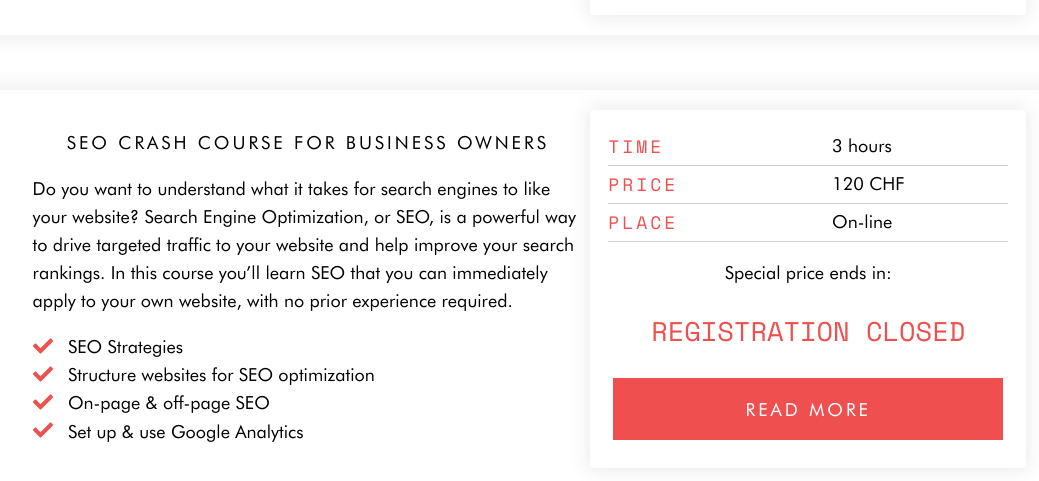
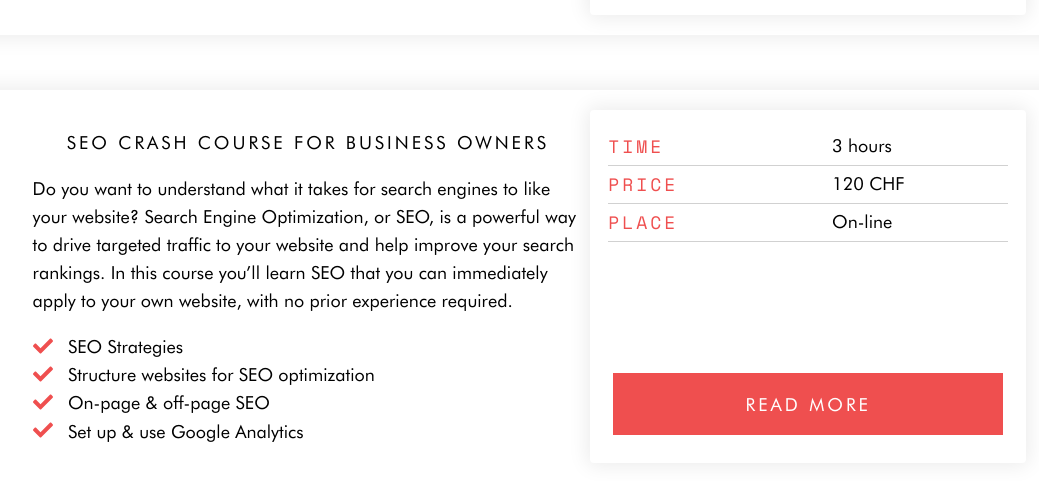
Before and after one commit to hharen/mltc_jekyll, a Jekyll site: the page built from index.html, in a window 1280 px wide and 900 px high, scrolled down 3073 px, cut to the strip 0-598 px from the top of the window. Shown: the top 481 px of the strip, without its empty margins (107-1146 px from the left). Built offline with Jekyll 4.4.1, drawn with Linux system fonts in a browser that asks for light colours; nearby versions of some CDN libraries.

Commit message:
Remove the counter from SEO card

```diff
--- a/_includes/layout_seo_course_card.html
+++ b/_includes/layout_seo_course_card.html
@@ -16,7 +16,7 @@
             <div class='line'></div>
           </div>
 
-          <div class="time-to-book">
+<!--           <div class="time-to-book">
             <p>Special price ends in:</p>
             <p class="countdown" data-countdown-date="Mar 10, 2021 23:59:59"></p>
-          </div>
+          </div> -->
```
